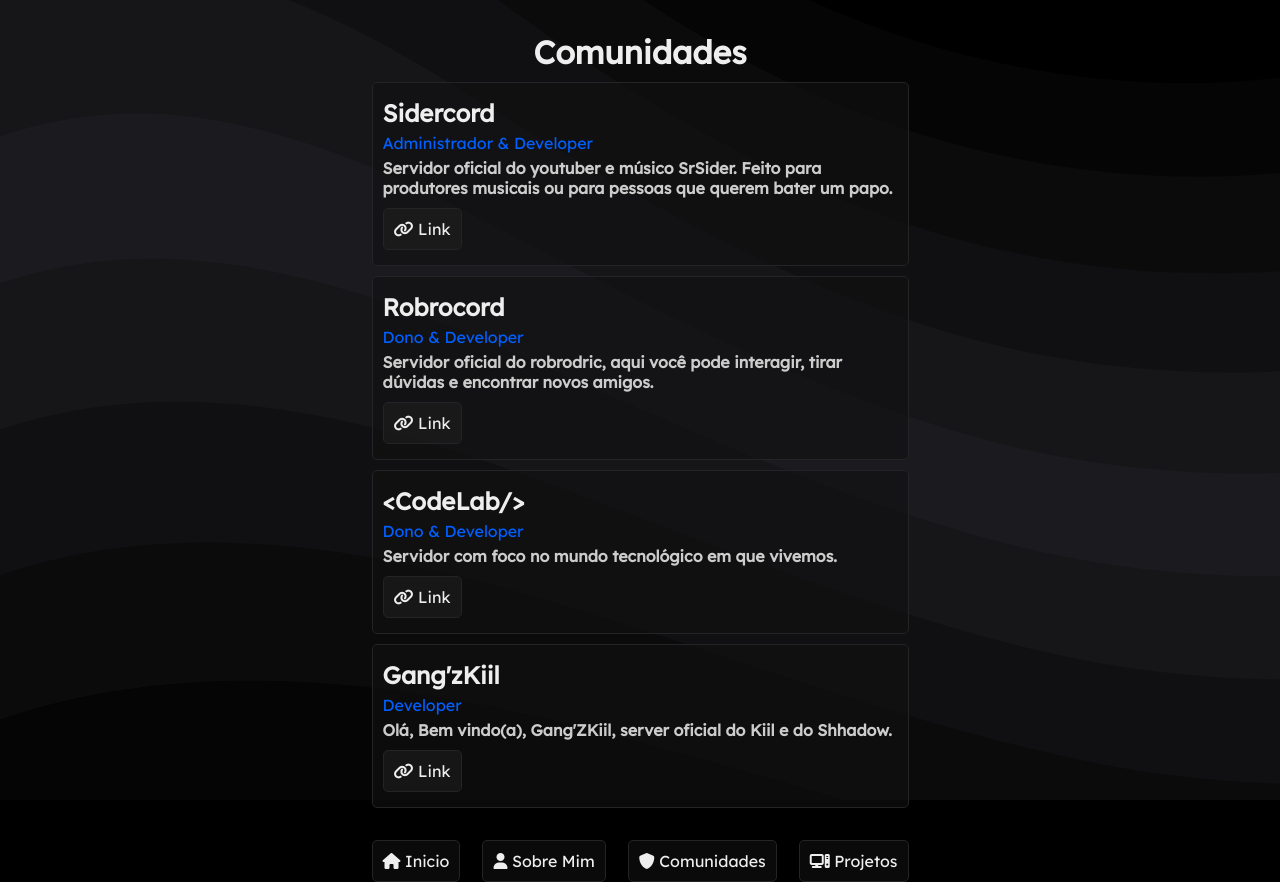
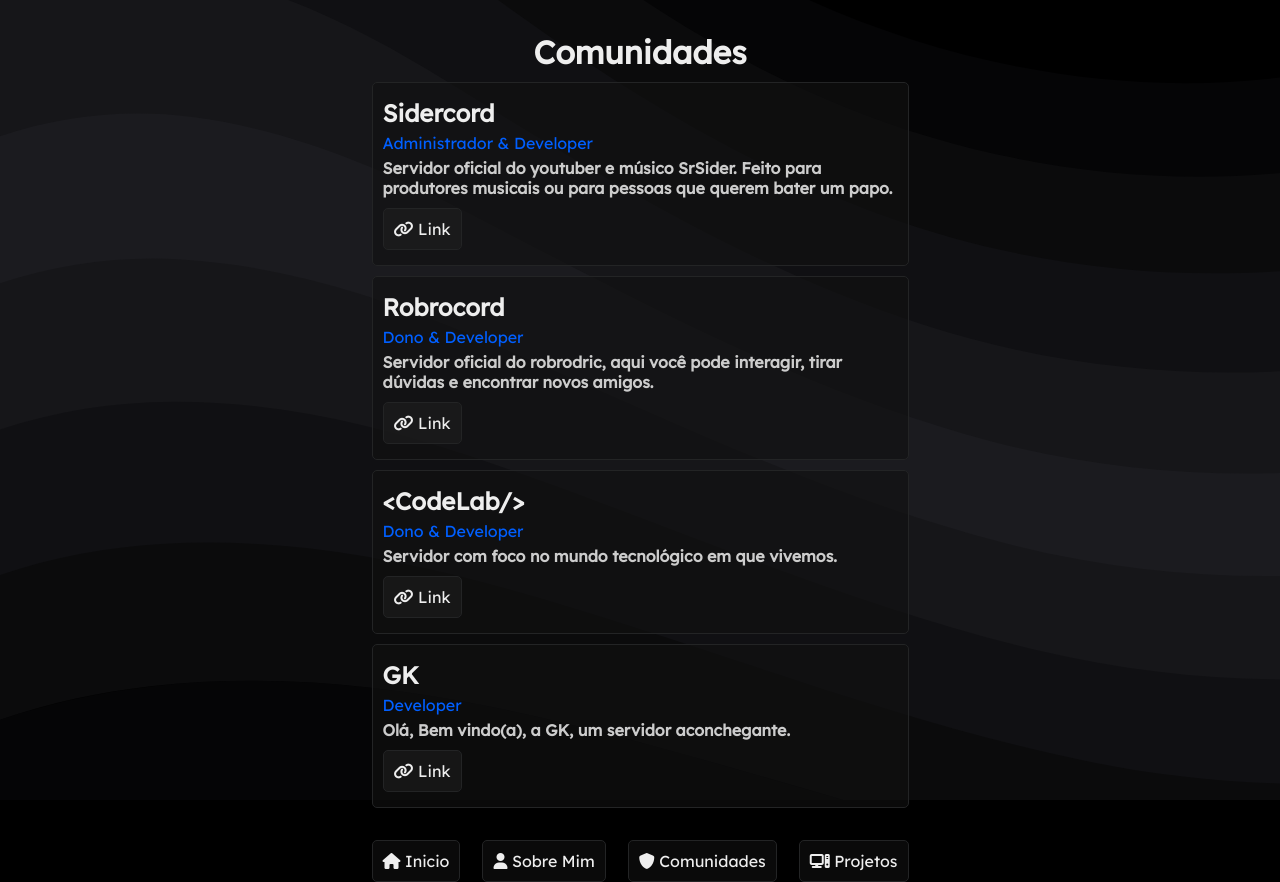
Before and after one commit to robrodric/robrodric-web, a React (Vite) app: page / in a window 1280 px wide. Both pictures are taken after a click on the link "Comunidades". Built offline with nearby package versions, Linux system fonts and the light colour scheme.

Commit message:
Update index.jsx

```diff
--- a/src/components/Community/index.jsx
+++ b/src/components/Community/index.jsx
@@ -34,9 +34,9 @@ function Community() {
           </ul>
         </div>
         <div className="box">
-          <h2>Gang'zKiil</h2>
+          <h2>GK</h2>
           <p>Developer</p>
-          <h4>Olá, Bem vindo(a), Gang'ZKiil, server oficial do Kiil e do Shhadow.</h4>
+          <h4>Olá, Bem vindo(a), a GK, um servidor aconchegante.</h4>
           <ul>
             <li><a href="https://discord.gg/963PrQv6wc"><i class="fas fa-link"></i> Link</a></li>
           </ul>
```
